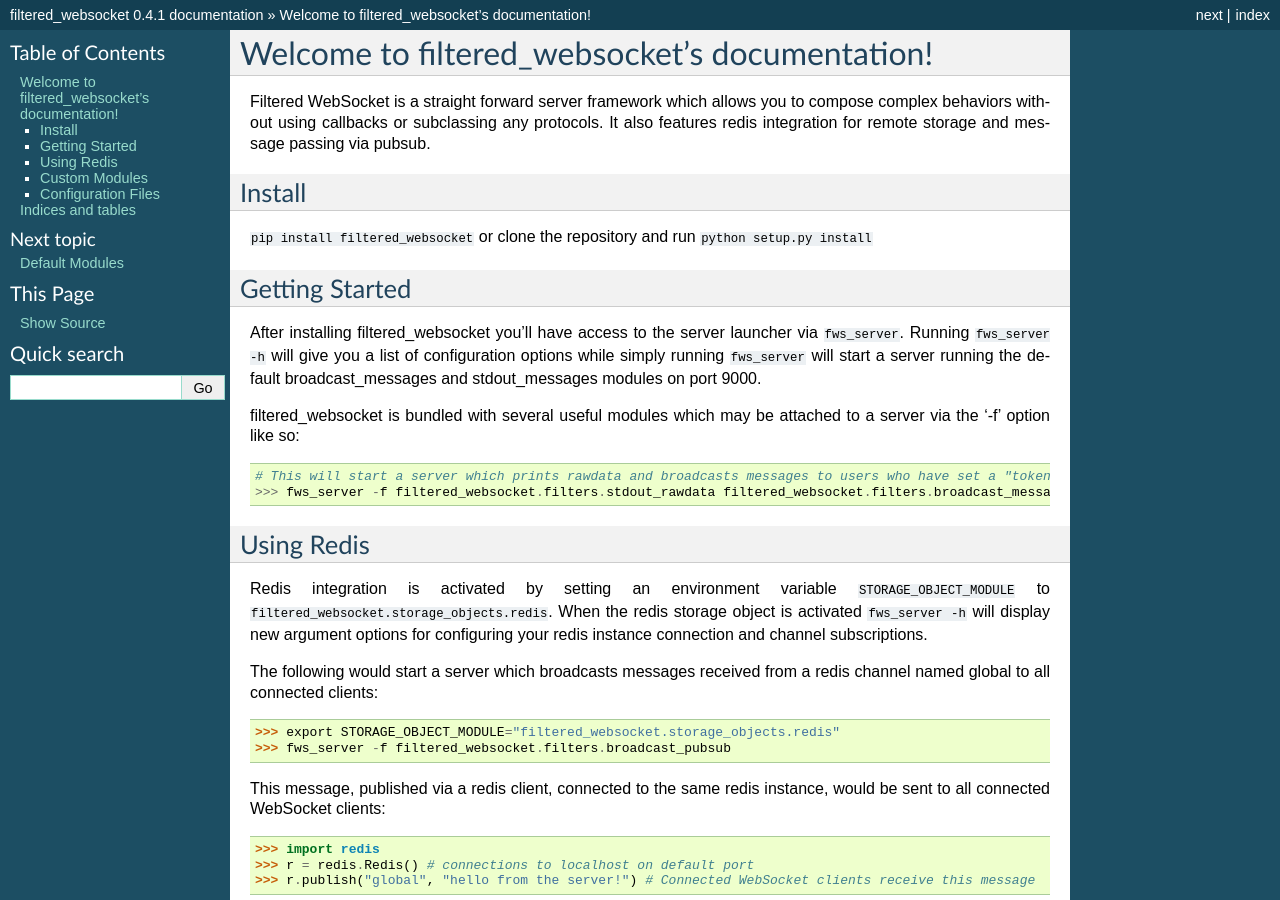
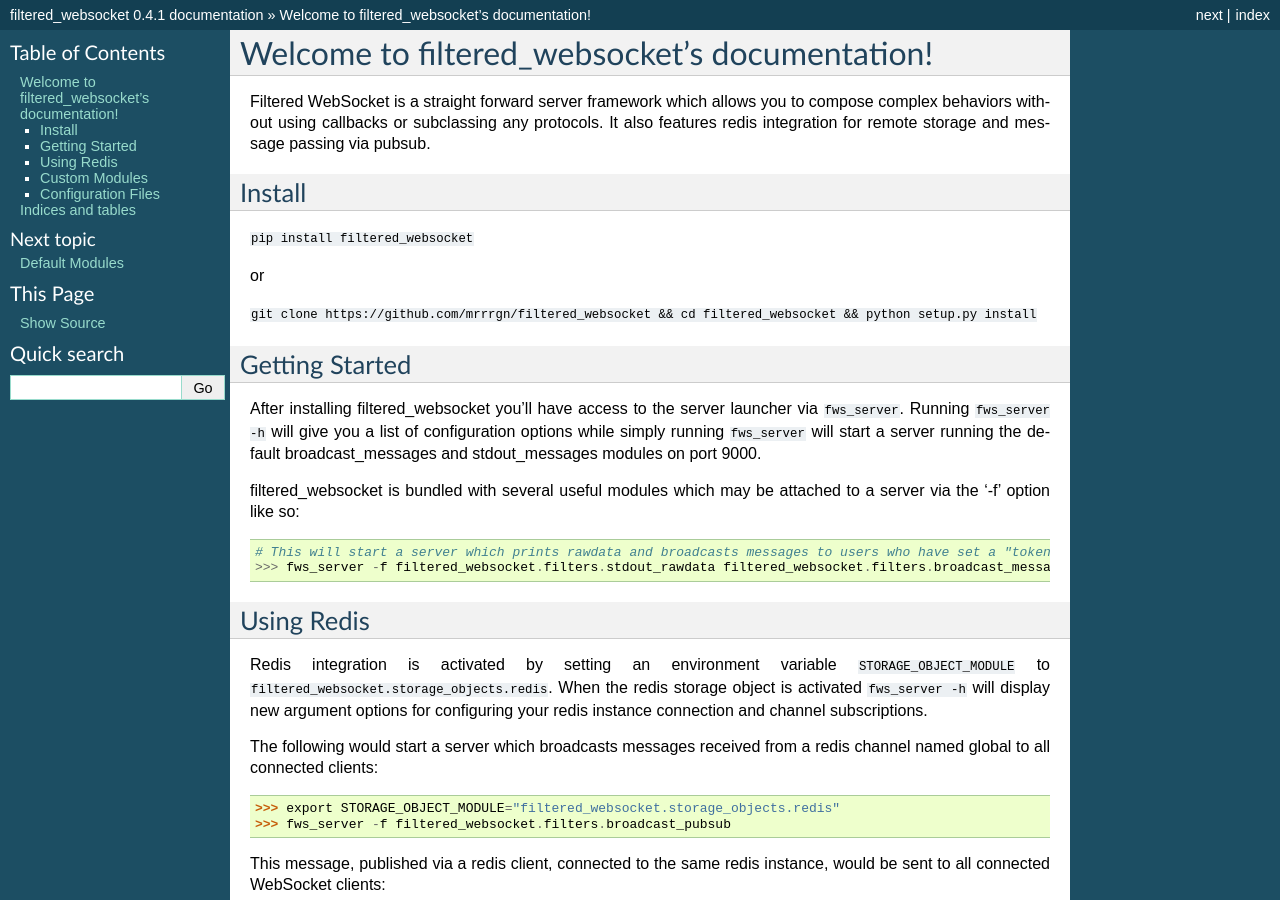
Before and after one commit to ashumeow/filtered_websocket, a Sphinx documentation site: the page built from docs/source/index.rst, in a window 1280 px wide and 900 px high. Built offline with Sphinx 7.4.7, drawn with Linux system fonts in a browser that asks for light colours.

Commit message:
Updates docs.

```diff
--- a/docs/source/index.rst
+++ b/docs/source/index.rst
@@ -11,7 +11,11 @@
 Install
 -------
 
-``pip install filtered_websocket`` or clone the repository and run ``python setup.py install``
+``pip install filtered_websocket``
+
+or
+
+``git clone https://github.com/mrrrgn/filtered_websocket && cd filtered_websocket && python setup.py install``
 
 Getting Started
 ---------------
--- a/docs/source/redis_integration.rst
+++ b/docs/source/redis_integration.rst
@@ -59,7 +59,7 @@
 
     web_socket_instance.storage_object.get(key) # Try to grab some data from redis
     web_socket_instance.storage_object.add(key, value) # Add some data to redis
-    web_socket_instance.remove(key) # delete something by key
+    web_socket_instance.remove(key, value) # delete something in a fashion akin to storage_object[key].remove(value)
 
 Writing Modules For Redis PubSub
 --------------------------------
```
Also changed, not shown: 9 other files.
